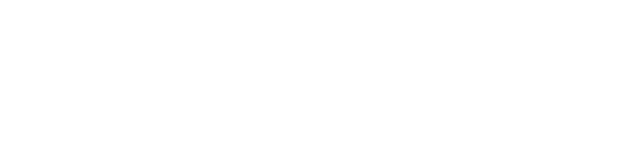
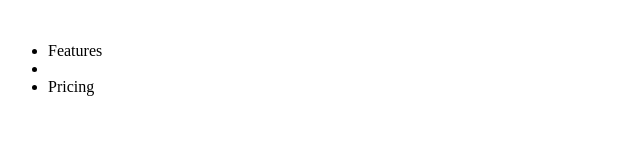
Before and after one commit to CakeInTech/Victor-Mohamed, a plain HTML site: page index.html in a window 1280 px wide. Shown: the whole page, without its empty margins (0-640 px from the left). Drawn offline with Linux system fonts and the light colour scheme.

Commit message:
added navbar

```diff
--- a/index.html
+++ b/index.html
@@ -10,6 +10,14 @@
 
     <header id="header">
       <img src="" alt="" id="header-img">
+      <nav id="nav-bar">
+        <ul>
+          <li><a class="nav-link">Features</a></li>
+          <li><a class="nav-link"><How it works/a></li>
+          <li><a class="nav-link">Pricing</a></li>
+        </ul>
+      </nav>
+
     </header>
     <script src="https://cdn.freecodecamp.org/testable-projects-fcc/v1/bundle.js"></script>
 
```
